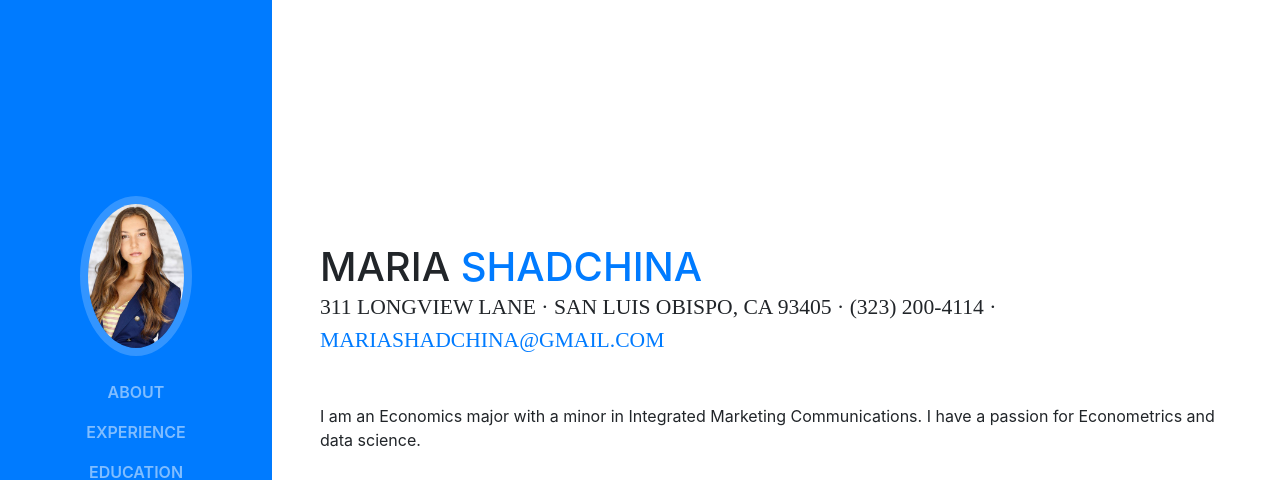
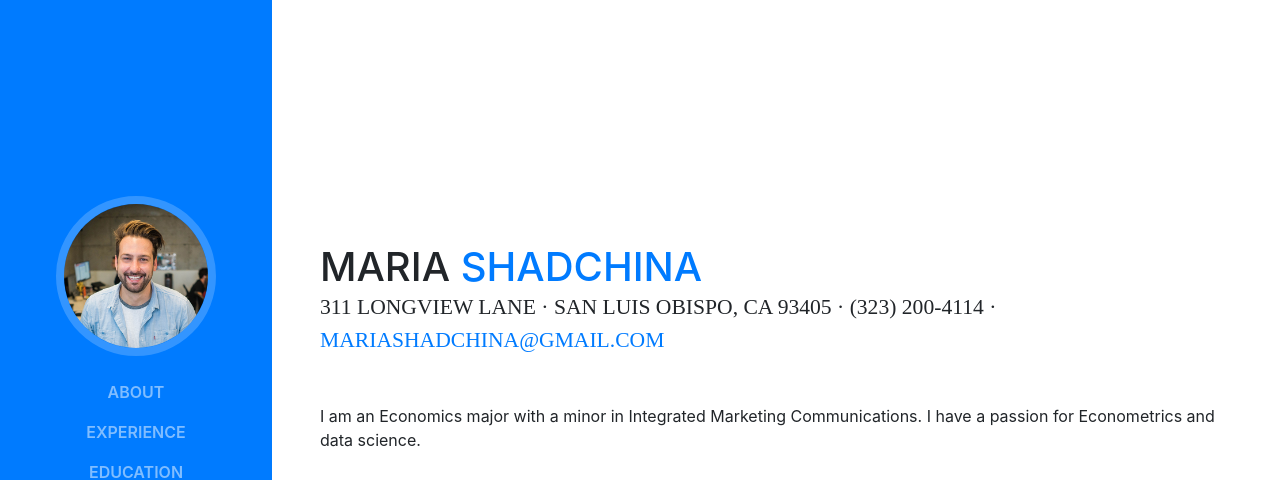
Before and after one commit to mshadchi/mshadchi.github.io, a website with bundled scripts: page index.html in a window 1280 px wide. Shown: the top 480 px of the page. Built offline with nearby package versions, Linux system fonts and the light colour scheme; a web font is replaced by a local one.

Commit message:
enlarged picture

```diff
--- a/css/resume.css
+++ b/css/resume.css
@@ -81,8 +81,8 @@
     padding: 0.5rem;
   }
   #sideNav .navbar-brand .img-profile {
-    max-width: 20rem;
-    max-height: 20rem;
+    max-width: 30rem;
+    max-height: 30rem;
     border: 0.5rem solid rgba(255, 255, 255, 0.2);
   }
   #sideNav .navbar-collapse {
--- a/index.html
+++ b/index.html
@@ -31,7 +31,7 @@
       <a class="navbar-brand js-scroll-trigger" href="#page-top">
         <span class="d-block d-lg-none">Start Bootstrap</span>
         <span class="d-none d-lg-block">
-          <img class="img-fluid img-profile rounded-circle mx-auto mb-2" src="img/profpic.jpg" alt="">
+          <img class="img-fluid img-profile rounded-circle mx-auto mb-2" src="img/profile.jpg" alt="">
         </span>
       </a>
       <button class="navbar-toggler" type="button" data-toggle="collapse" data-target="#navbarSupportedContent" aria-controls="navbarSupportedContent" aria-expanded="false" aria-label="Toggle navigation">
```
